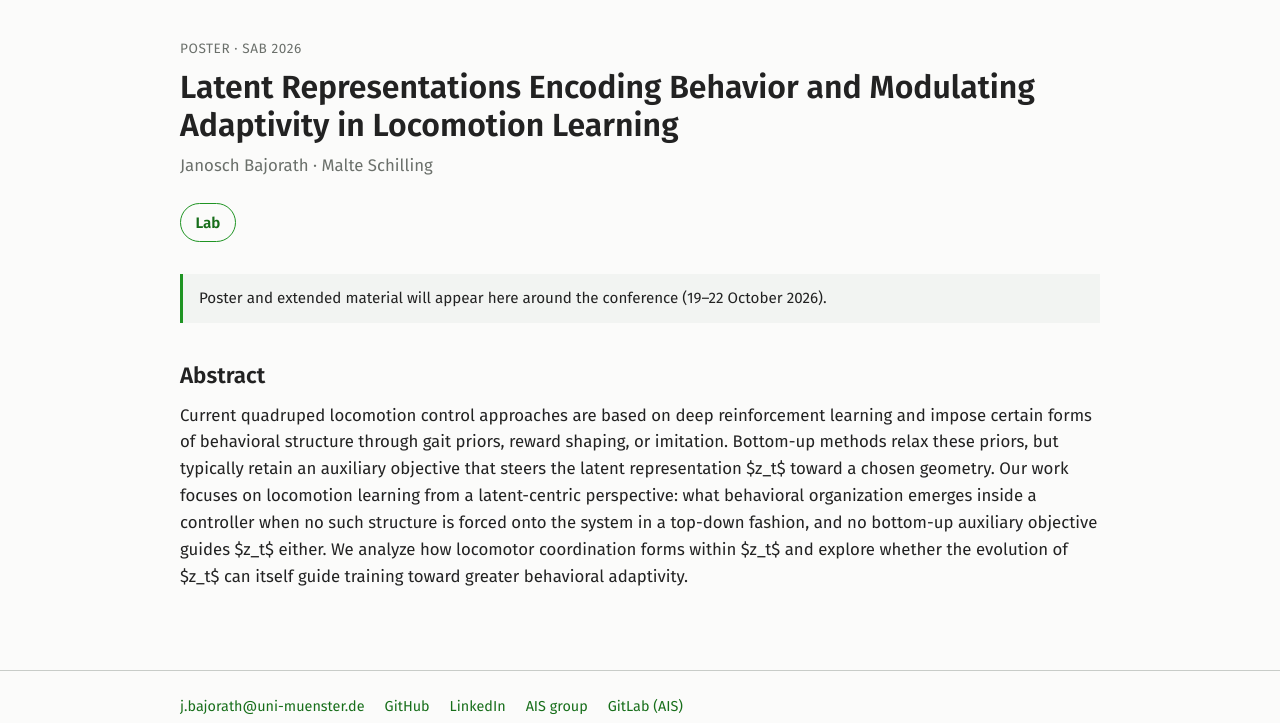
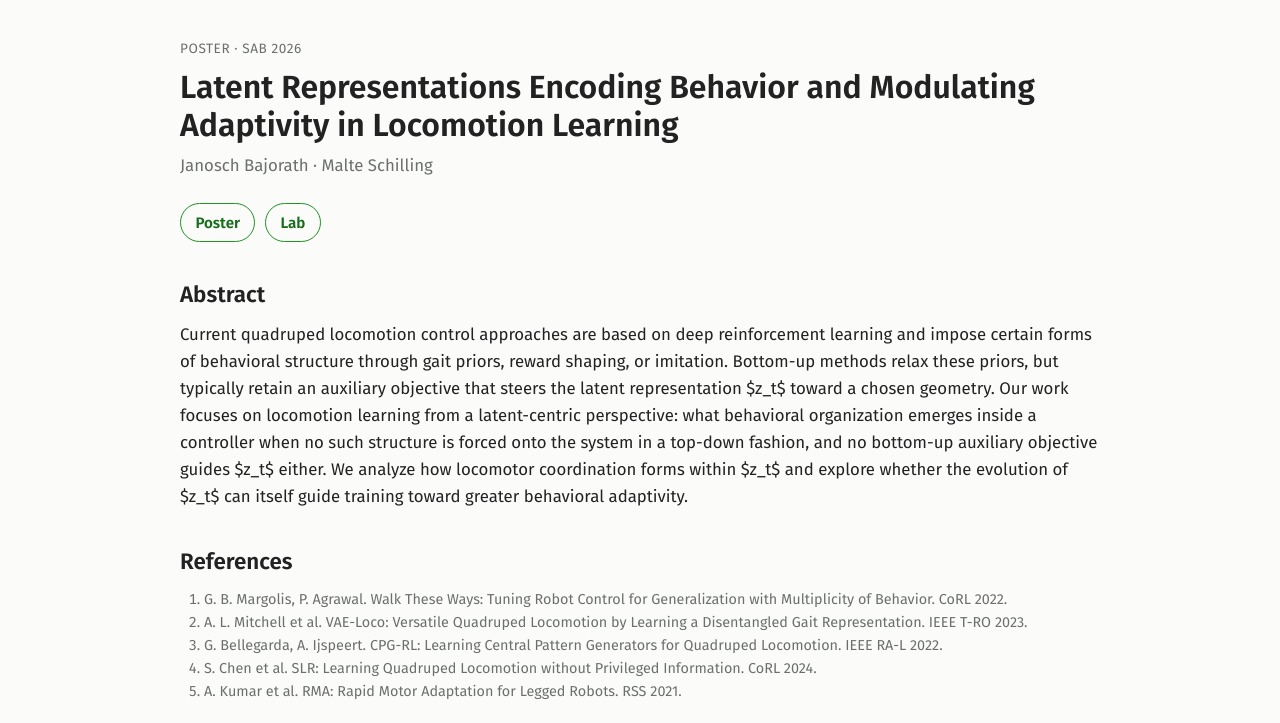
Before and after one commit to TheExplorer95/janoschbajorath.com, an Astro site: page /research/sab-2026 in a window 1280 px wide. Shown: the part 62-785 px from the top of the page. Built offline with nearby package versions, Linux system fonts and the light colour scheme; Astro itself is replaced by a stand-in of ours.

Commit message:
Added SAB poster

```diff
--- a/astro.config.mjs
+++ b/astro.config.mjs
@@ -13,5 +13,6 @@ export default defineConfig({
   },
   redirects: {
     '/where2026': '/research/where-2026',
+    '/sab2026': '/research/sab-2026',
   },
 });
--- a/src/content/research/sab-2026.md
+++ b/src/content/research/sab-2026.md
@@ -5,11 +5,21 @@ authors: ["Janosch Bajorath", "Malte Schilling"]
 kind: poster
 venue: "SAB 2026"
 date: 2026-10-19
-status: "Poster and extended material will appear here around the conference (19–22 October 2026)."
 links:
+  poster: "/files/sab-2026-poster.pdf"
   lab: "https://www.uni-muenster.de/AISystems/"
 ---
 
 ## Abstract
 
 Current quadruped locomotion control approaches are based on deep reinforcement learning and impose certain forms of behavioral structure through gait priors, reward shaping, or imitation. Bottom-up methods relax these priors, but typically retain an auxiliary objective that steers the latent representation $z_t$ toward a chosen geometry. Our work focuses on locomotion learning from a latent-centric perspective: what behavioral organization emerges inside a controller when no such structure is forced onto the system in a top-down fashion, and no bottom-up auxiliary objective guides $z_t$ either. We analyze how locomotor coordination forms within $z_t$ and explore whether the evolution of $z_t$ can itself guide training toward greater behavioral adaptivity.
+
+## References
+
+<ol class="references">
+  <li>G. B. Margolis, P. Agrawal. Walk These Ways: Tuning Robot Control for Generalization with Multiplicity of Behavior. CoRL 2022.</li>
+  <li>A. L. Mitchell et al. VAE-Loco: Versatile Quadruped Locomotion by Learning a Disentangled Gait Representation. IEEE T-RO 2023.</li>
+  <li>G. Bellegarda, A. Ijspeert. CPG-RL: Learning Central Pattern Generators for Quadruped Locomotion. IEEE RA-L 2022.</li>
+  <li>S. Chen et al. SLR: Learning Quadruped Locomotion without Privileged Information. CoRL 2024.</li>
+  <li>A. Kumar et al. RMA: Rapid Motor Adaptation for Legged Robots. RSS 2021.</li>
+</ol>
```
Also changed, not shown: 1 other file.
